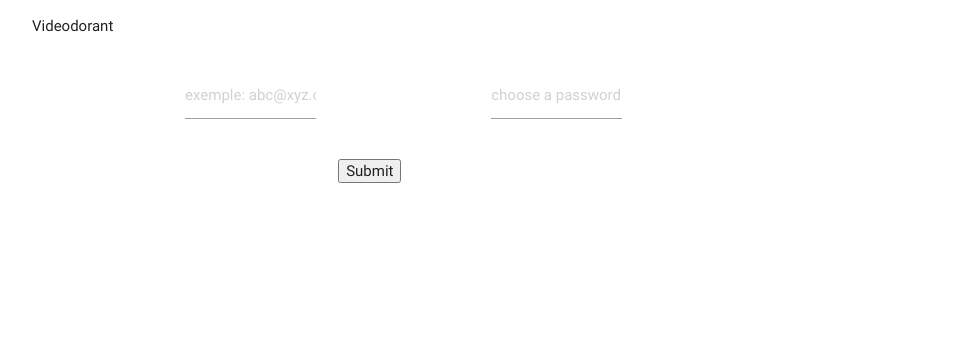
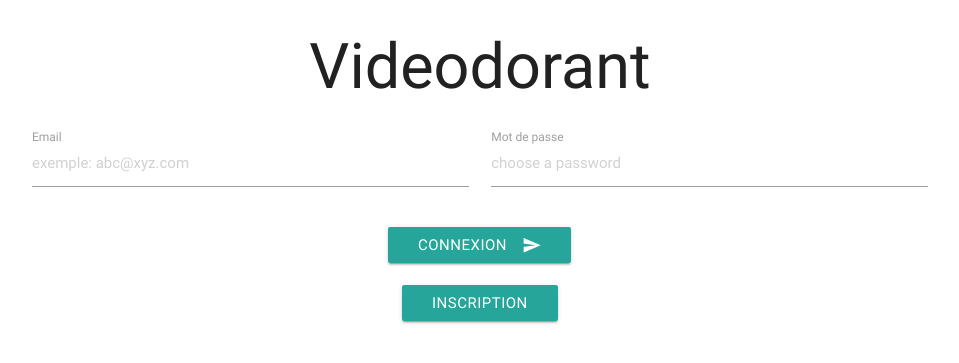
Before and after one commit to Kebatoufragile/Videodorant, a PHP site: template components/homepage.html.twig in a window 1280 px wide. Shown: the top 363 px of the page, without its empty margins (160-1119 px from the left). Run offline with PHP 8.4, Linux system fonts and the light colour scheme; the template is opened without the code that fills it, so the values that code supplies are empty; some libraries are stand-ins or nearby versions.

Commit message:
Ajout css materialize + modif route homepage

```diff
--- a/components/base.html.twig
+++ b/components/base.html.twig
@@ -11,7 +11,7 @@
         <!--Import Google Icon Font-->
         <link href="http://fonts.googleapis.com/icon?family=Material+Icons" rel="stylesheet">
         <!--Import materialize.css-->
-        <link type="text/css" rel="stylesheet" href="materialiaze/css/materialize.min.css"  media="screen,projection"/>
+        <link type="text/css" rel="stylesheet" href="../components/materialize/css/materialize.min.css"  media="screen,projection"/>
   {% endblock %}
 
 </head>
@@ -19,7 +19,7 @@
 <body>
       <!--Import jQuery before materialize.js-->
       <script type="text/javascript" src="https://code.jquery.com/jquery-2.1.1.min.js"></script>
-      <script type="text/javascript" src="materialize/js/materialize.min.js"></script>
+      <script type="text/javascript" src="../components/materialize/js/materialize.min.js"></script>
 
   {% block content %}
 
--- a/components/homepage.html.twig
+++ b/components/homepage.html.twig
@@ -3,31 +3,36 @@
 
 {% block content %}
 
-  <div class="container">
 
-    <div class="row">
-      <div class="col s12 m4 l2">
-        <p>Videodorant</p>
+        <h1 class="center-align">Videodorant</h1>
+
+<div class="container">
+    <form class="col s12" action="login" method="post">
+      <div class="row">
+        <div class="input-field col s6">
+          <label for="mail">Email</label>
+          <input id="mail" class="validate" type="email" name="email" placeholder="exemple: abc@xyz.com" required />
+        </div>
+        <div class="input-field col s6">
+          <label for="pass">Mot de passe</label>
+          <input class="validate" id="pass" type="password" name="password" placeholder="choose a password" required />
+        </div>
       </div>
-    </div>
 
-<form action="login" method="post">
-    <div class="row">
-      <div class="col s2 offset-s2">
-        <input type="email" name="email" placeholder="exemple: abc@xyz.com" required />
-      </div>
-      <div class="col s2 offset-s2">
-        <input type="password" name="password" placeholder="choose a password" required />
-      </div>
-    </div>
+        <div class="row">
+        <div class="center-align">
+            <button class="btn waves-effect waves-light" type="submit" name="login">Connexion
+              <i class="material-icons right">send</i>
+            </button>
+        </div>
+        </form>
 
-    <div class="row">
-      <div class="col s2 offset-s4">
-        <input type="submit"/>
-      </div>
-    </div>
-</form>
+        <br/>
 
+        <div class="row">
+          <div class="center-align">
+            <button class="btn waves-effect waves-light" name="register">Inscription</button>
+          </div>
+        </div>
 </div>
-
 {% endblock %}
```
Also changed, not shown: app/src/Controllers/HomeController.php (+7 -5 lines), app/route.php (line endings or trailing spaces).
